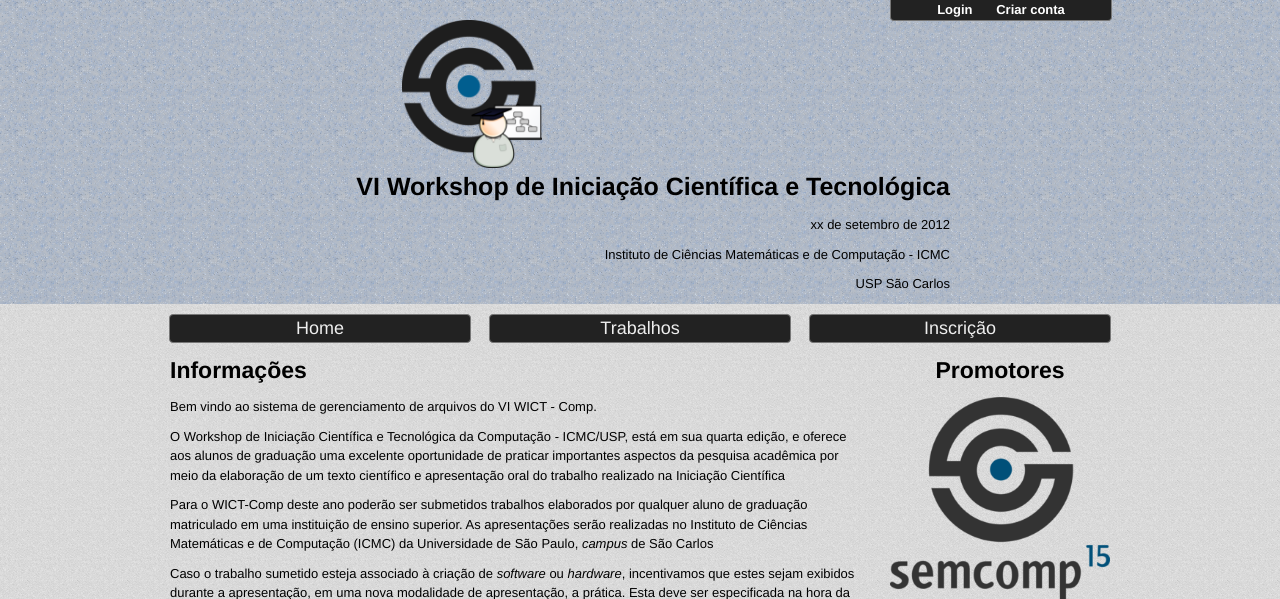
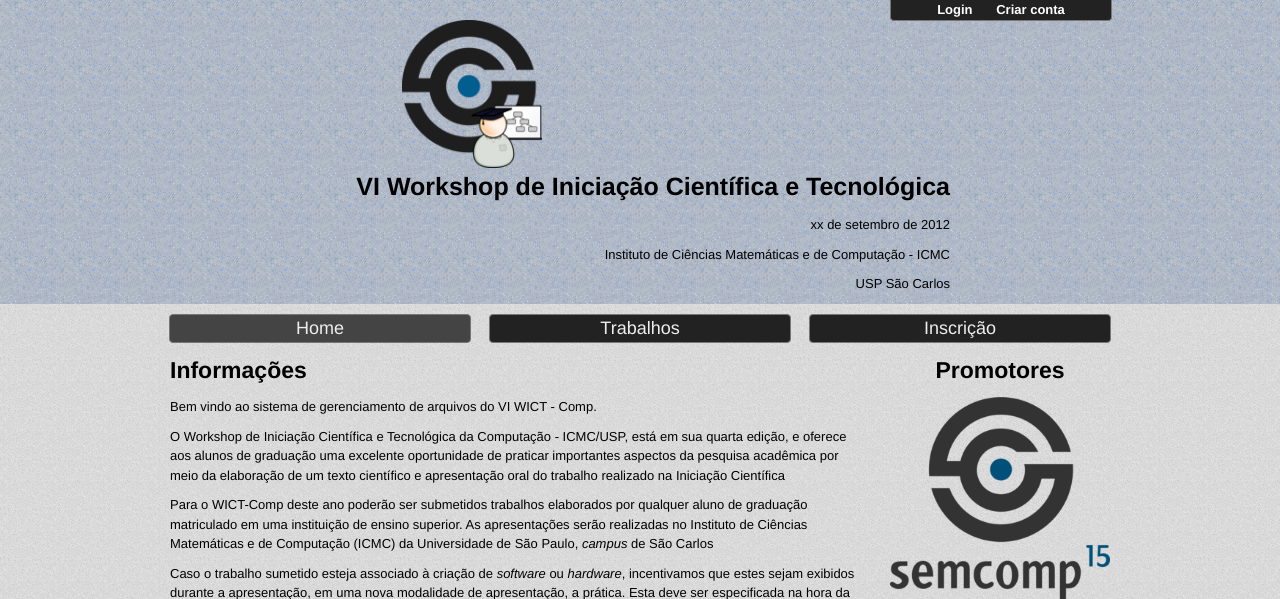
Before and after one commit to fcoelho/wict, a Django app: page / in a window 1280 px wide. Shown: the top 599 px of the page. Run offline with Django 3.2, Linux system fonts and the light colour scheme; parts of the project's set-up code (start-up, migrations or seed data) failed here and were passed over.

Commit message:
botões mostram a página atual

```diff
--- a/wict/static/css/wict.css
+++ b/wict/static/css/wict.css
@@ -55,6 +55,9 @@ html {
 	margin-right: 9px;
 	font-size: large;
 }
+#main-nav a.active-menu {
+	background-color: #444444;
+}
 #content {
 	/*background-color: #0F0;*/
 }
@@ -98,10 +101,3 @@ html {
 .help-text {
 	color: #AAAAAA;
 }
-.wrap {
-	position: relative;
-	margin-left: auto;
-	margin-right: auto;
-	padding-left: auto;
-	width: 940px;
-}
--- a/wict/templates/wict/index.html
+++ b/wict/templates/wict/index.html
@@ -38,16 +38,16 @@
 		</div>
 		<div id="main-nav" class="container_12 clearfix">
 			<ul>
-				<li><a class="grid_4" href="/">Home</a></li>
-				<li><a class="grid_4" href="/articles/">Trabalhos</a></li>
+				<li><a class="grid_4{% if home_active %} active-menu{% endif %}" href="/">Home</a></li>
+				<li><a class="grid_4{% if articles_active %} active-menu{% endif %}" href="/articles/">Trabalhos</a></li>
 				{% if user.is_authenticated %}
 					{% if user.get_profile.is_reviewer %}
-						<li><a class="grid_4" href="/review/">Revisão</a></li>
+						<li><a class="grid_4{% if review_active %} active-menu{% endif %}" href="/review/">Revisão</a></li>
 					{% else %}
-						<li><a class="grid_4" href="/submission/">Submissão</a></li>
+						<li><a class="grid_4{% if submission_active %} active-menu{% endif %}" href="/submission/">Submissão</a></li>
 					{% endif %}
 				{% else %}
-					<li><a class="grid_4" href="/registration/">Inscrição</a></li>
+					<li><a class="grid_4{% if registration_active %} active-menu{% endif %}" href="/registration/">Inscrição</a></li>
 				{% endif %}
 			</ul>
 		</div>
--- a/wict/views.py
+++ b/wict/views.py
@@ -15,18 +15,18 @@ from wict.models import Article
 from wict.forms import ArticleForm
 
 def index(request):
-	return render(request, 'wict/index.html')
+	return render(request, 'wict/index.html', {'home_active': True})
 
 def articles(request):
-	return render(request, 'wict/articles.html')
+	return render(request, 'wict/articles.html', {'articles_active' : True})
 
 def registration(request):
-	return HttpResponse('registration')
+	return render(request, 'wict/registration.html', {'registration_active' : True})
 
 @require_submitter
 def submission(request):
 	article = Article.objects.filter(user=request.user)
-	context = {'article' : article}
+	context = {'article' : article, 'submission_active' : True}
 	return render(request, 'wict/submission.html', context)
 
 @require_submitter
@@ -38,12 +38,12 @@ def new_submission(request):
 	else:
 		form = ArticleForm()
 
-	context = {'form' : form}
+	context = {'form' : form, 'submission_active' : True}
 	return render(request, 'wict/new_submission.html', context)
 
 @require_reviewer
 def review(request):
-	return render(request, 'wict/review.html')
+	return render(request, 'wict/review.html', {'review_active' : True})
 
 #Não faz sentido alguém tentar fazer login se já logou antes,
 #então se a pessoa estiver logada, redireciona pra outro lugar
```
